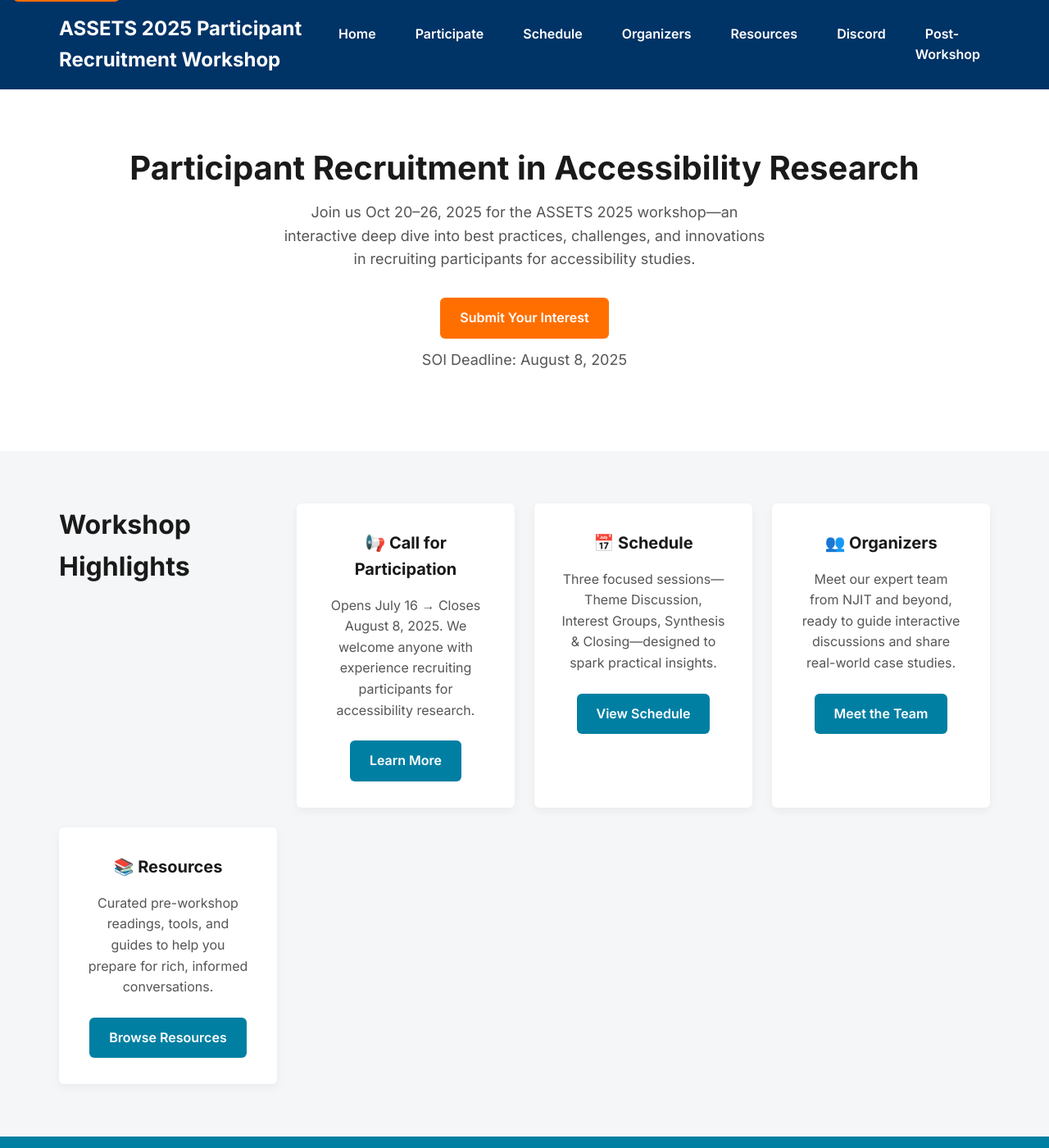
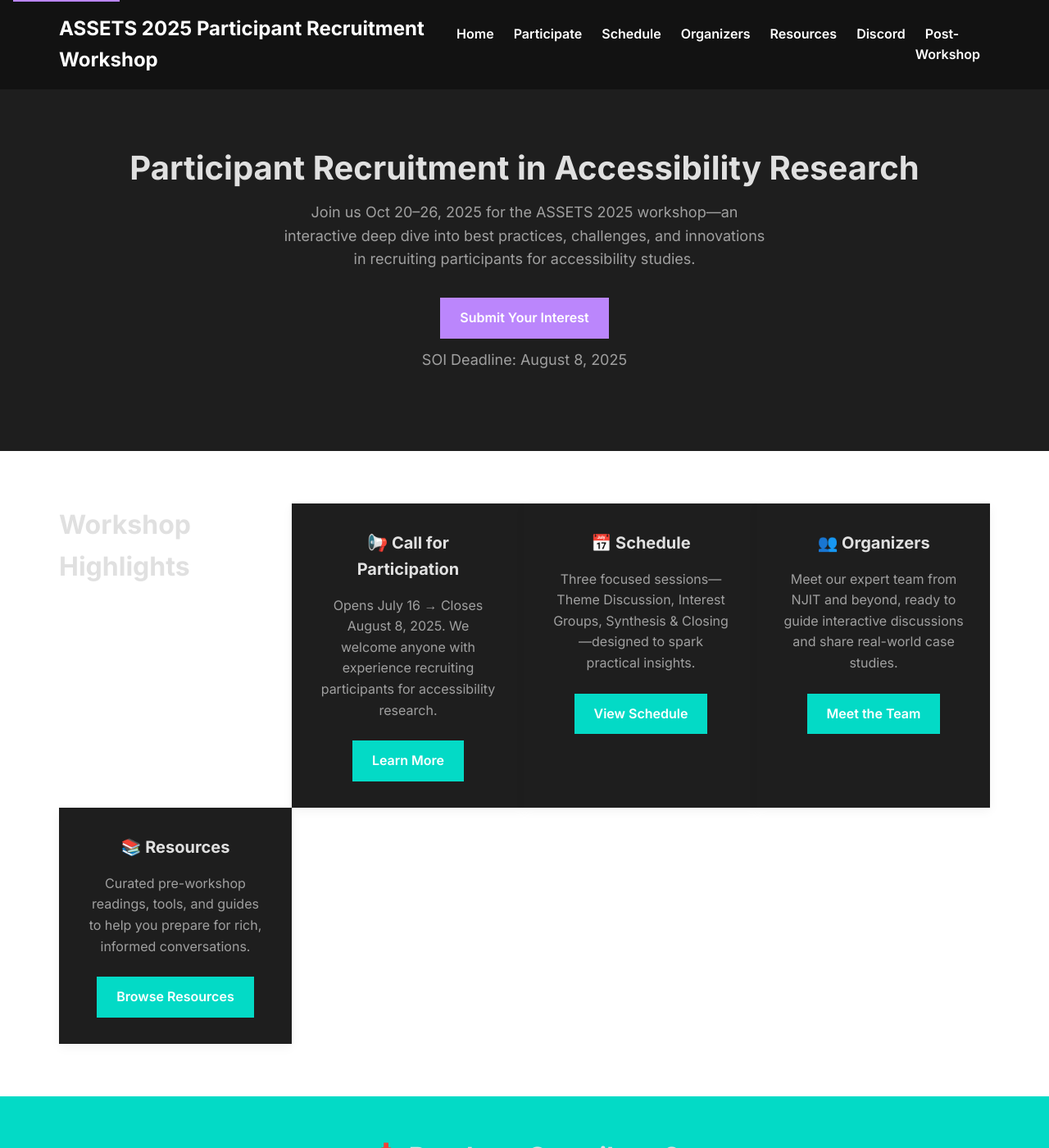
Before and after one commit to assets-recruitment-2025/assets-recruitment-2025.github.io, a Jekyll site: the page built from index.md, in a window 1280 px wide and 1400 px high. Shown: the whole window at 82% size. Built offline with Jekyll 4.4.1, drawn with Linux system fonts in a browser that asks for light colours.

Commit message:
Polish header & update color palette

```diff
--- a/assets/css/style.css
+++ b/assets/css/style.css
@@ -4,22 +4,12 @@
 @import url('https://fonts.googleapis.com/css2?family=Inter:wght@400;600;700&display=swap');
 
 :root {
-  /* Dark navy primary, vibrant teal secondary, warm accent */
-  --clr-primary:   #003366;
-  --clr-secondary: #007FA3;
-  --clr-accent:    #FF6F00;
-
-  /* Backgrounds & surfaces */
-  --clr-bg:        #F4F6F8;
-  --clr-surface:   #FFFFFF;
-
-  /* Text */
-  --clr-text:      #1A1A1A;
-  --clr-text-muted:#555555;
-
-  /* Layout */
-  --gap:           1.5rem;
-  --radius:        6px;
+  --clr-primary:   #121212; /* page background */
+  --clr-surface:   #1E1E1E; /* cards, nav */
+  --clr-text:      #E0E0E0; /* primary text */
+  --clr-text-muted:#A0A0A0; /* secondary text */
+  --clr-accent:    #BB86FC; /* buttons, links */
+  --clr-secondary: #03DAC6; /* hover, highlights */
 }
 
 /* 2) RESET & BASE */
```
